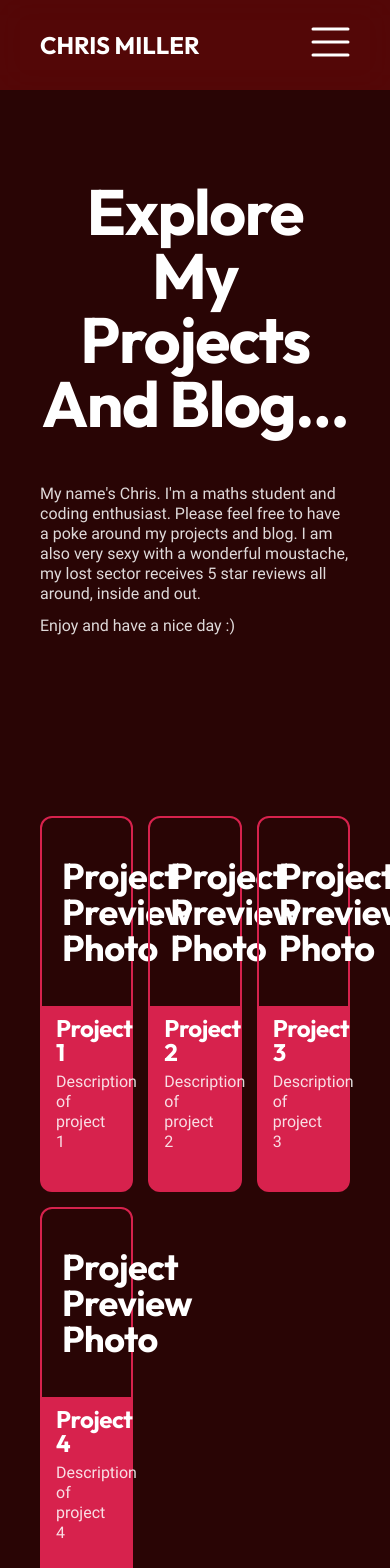
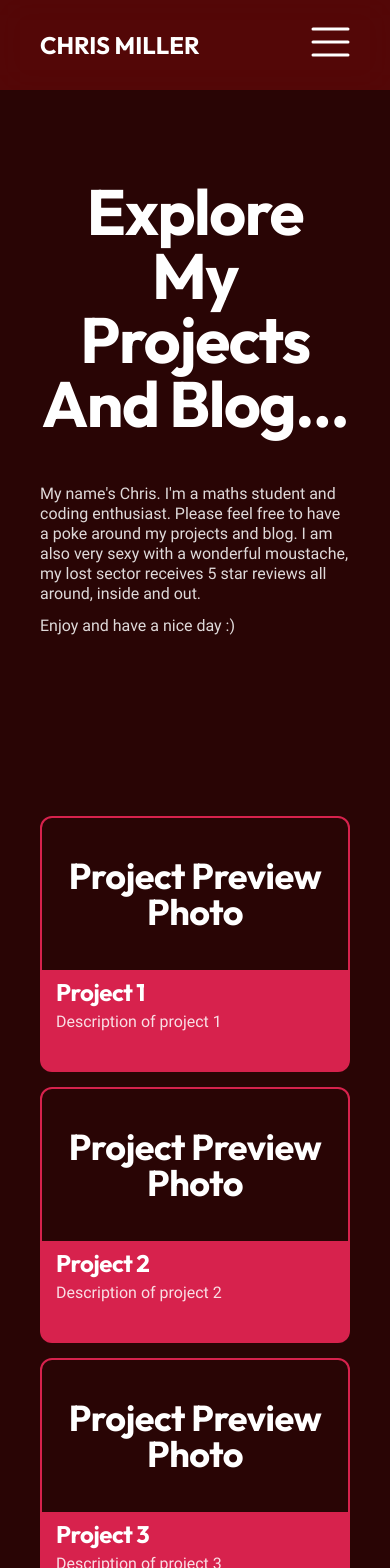
Before and after one commit to ChrisMillerpy/personalsite, a Next.js app: page / in a window 390 px wide. Shown: the top 1568 px of the page. Built offline with nearby package versions, Linux system fonts and the light colour scheme.

Commit message:
Projects now roughly responsive on all screen sizes

```diff
--- a/src/components/Projects.tsx
+++ b/src/components/Projects.tsx
@@ -21,11 +21,13 @@ const ProjectCard: React.FC<ProjectCardProps> = ({ name, description }) => {
 
 const Projects = () => {
   return (
-    <Section id="projects" className="grid grid-cols-3 gap-[15px]">
+    <Section
+      id="projects"
+      className="md:grid md:grid-cols-3 gap-[15px] flex flex-col"
+    >
       <ProjectCard name="Project 1" description="Description of project 1" />
       <ProjectCard name="Project 2" description="Description of project 2" />
       <ProjectCard name="Project 3" description="Description of project 3" />
-      <ProjectCard name="Project 4" description="Description of project 4" />
     </Section>
   );
 };
```
